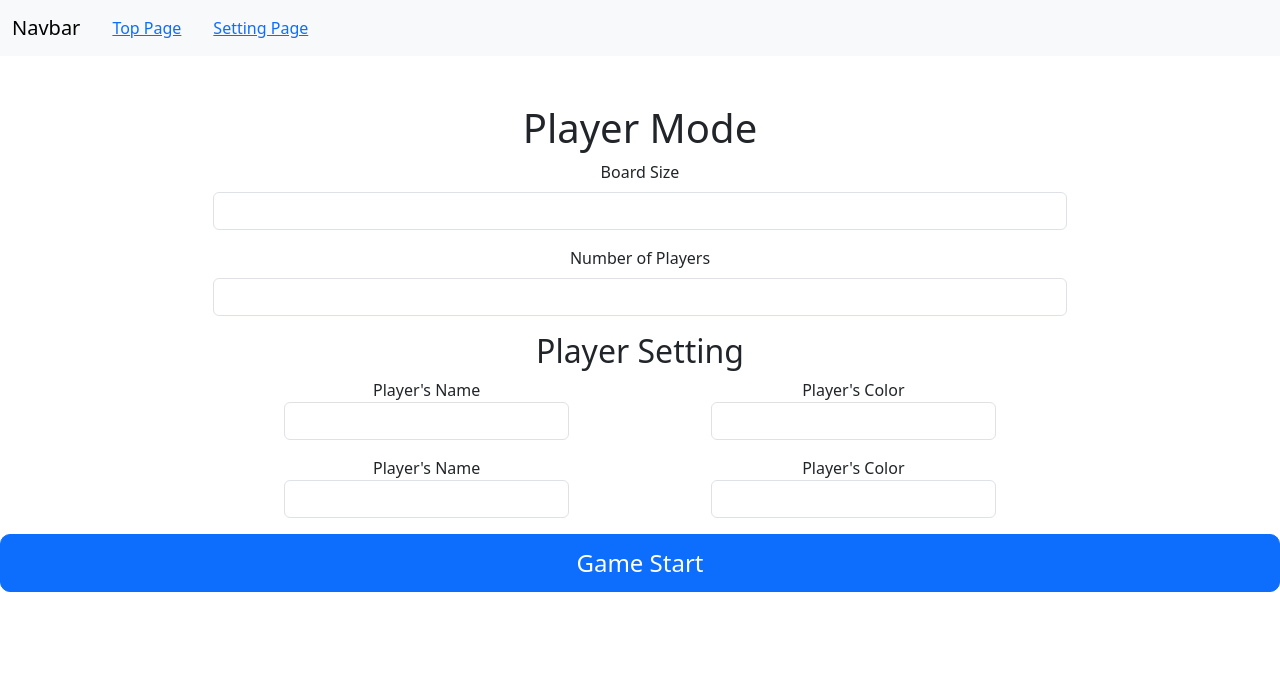
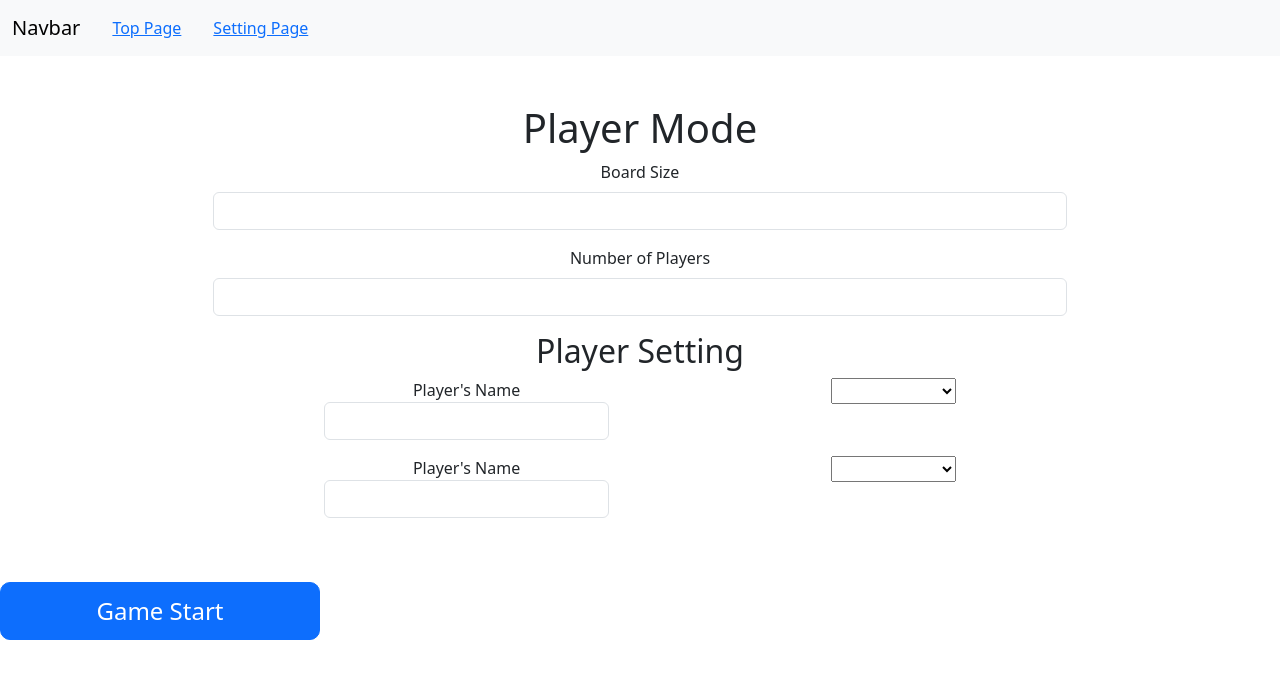
Before and after one commit to Recursion-TeamE/Connect4, a Vue app: page /setting/playerMode in a window 1280 px wide. Shown: the top 678 px of the page. Built offline with nearby package versions, Linux system fonts and the light colour scheme.

Commit message:
Added the color selecter.

```diff
--- a/package.json
+++ b/package.json
@@ -22,7 +22,7 @@
     "@vue/cli-plugin-router": "~4.5.0",
     "@vue/cli-service": "~4.5.0",
     "babel-eslint": "^10.1.0",
-    "eslint": "^6.7.2",
+    "eslint": "^7.32.0",
     "eslint-plugin-vue": "^7.18.0",
     "vue-router": "3.0.7",
     "vue-svg-loader": "^0.16.0",
--- a/src/router/index.js
+++ b/src/router/index.js
@@ -26,7 +26,6 @@ const routes = [
 
 const router = new VueRouter({
 	mode: 'history',
-	base: process.env.BASE_URL,
 	routes
 })
 
--- a/src/views/PlayerMode.vue
+++ b/src/views/PlayerMode.vue
@@ -4,58 +4,85 @@
     <form class="d-flex flex-column align-items-center">
       <div class="col-8 mb-3">
         <label for="boardSize" class="form-label">Board Size</label>
-        <input type="number" min="4" class="form-control text-center" id="boardSize" />
+        <input
+          type="number"
+          min="4"
+          class="form-control text-center"
+          id="boardSize"
+        />
       </div>
       <div class="col-8 mb-3">
         <label class="form-label">Number of Players</label>
-        <input @change="changeNumberOfPlayers($event)" type="number" min="1" max="4" class="form-control text-center" />
+        <input
+          @change="changeNumberOfPlayers($event)"
+          type="number"
+          min="1"
+          max="4"
+          class="form-control text-center"
+        />
       </div>
       <h2>Player Setting</h2>
-      <div v-for="player in players" v-bind:key="player.index" class="d-flex justify-content-around col-8 mb-3">
+      <div
+        v-for="player in players"
+        v-bind:key="player.index"
+        class="d-flex justify-content-around col-8 mb-3"
+      >
         <div class="col-4">
-          <label class="form-check-label" for="playersName">Player's Name</label>
-          <input v-model="player.name" type="text" class="form-control text-center" id="playersName" />
+          <label class="form-check-label" for="playersName"
+            >Player's Name</label
+          >
+          <input
+            v-model="player.name"
+            type="text"
+            class="form-control text-center"
+            id="playersName"
+          />
         </div>
-        <div class="col-4">
-          <label class="form-check-label" for="playersColer">Player's Color</label>
-          <input v-model="player.color" type="text" class="form-control text-center" id="playersColer" />
+        <div v-on:change="hideOption">
+          <select v-model="player.color" aria-label="Default select example">
+            <option selected>Player's Color</option>
+            <option value="red" v-bind:disabled="isSelected">Red</option>
+            <option value="blue" v-bind:disabled="isSelected">Blue</option>
+            <option value="yellow" v-bind:disabled="isSelected">Yellow</option>
+            <option value="green" v-bind:disabled="isSelected">Green</option>
+          </select>
         </div>
       </div>
     </form>
-    <button  class="btn btn-primary" @click="test()">Game Start</button>
+    <button class="col-3 mt-5 btn btn-primary" @click="test()">
+      Game Start
+    </button>
   </div>
 </template>
 
 <script>
-
 // import { mapState } from 'vuex'
-import { Player } from "@/model/index.js"
+import { Player } from "@/model/index.js";
 
 export default {
-  data(){
-    return{
-      numberOfPlayers: 2,
-      players: [
-        new Player(),
-        new Player(),
-      ]
-    }
+  data() {
+    return {
+      numberOfPlayers: 4,
+      players: [new Player(), new Player()],
+      isSelected: false,
+    };
   },
   methods: {
-    changeNumberOfPlayers: function(e){
-
+    changeNumberOfPlayers: function (e) {
       this.numberOfPlayers = e.target.value;
 
-      if(this.numberOfPlayers >= this.players.length){
-        this.players.push(new Player())
-      }
-      else{
-        this.players.pop()
+      if (this.numberOfPlayers >= this.players.length) {
+        this.players.push(new Player());
+      } else {
+        this.players.pop();
       }
     },
-    test(){
-      console.log(this.players)
-    }
+    test() {
+      console.log(this.players);
+    },
+    hideOption() {
+      this.isSelected = true;
+    },
   },
 };
 </script>
@@ -66,4 +93,7 @@ export default {
   padding: 10px;
   border-radius: 10px;
 }
+.disa {
+  display: none;
+}
 </style>
--- a/src/views/TopPage.vue
+++ b/src/views/TopPage.vue
@@ -31,13 +31,14 @@ export default {
 
 <style scoped>
 #connect4 {
-  filter: drop-shadow(4px 4px 4px #363636);
+  filter: drop-shadow(4px 4px 4px #1b4583);
 }
 
 .btn{
   font-size: 1.5rem;
   padding: 10px;
   border-radius: 10px;
+  filter: drop-shadow(6px 6px 5px #1b4583);
 }
 
 .bg-image {
```
Also changed, not shown: 2 other files (tests, documents, lock files or other folders).
